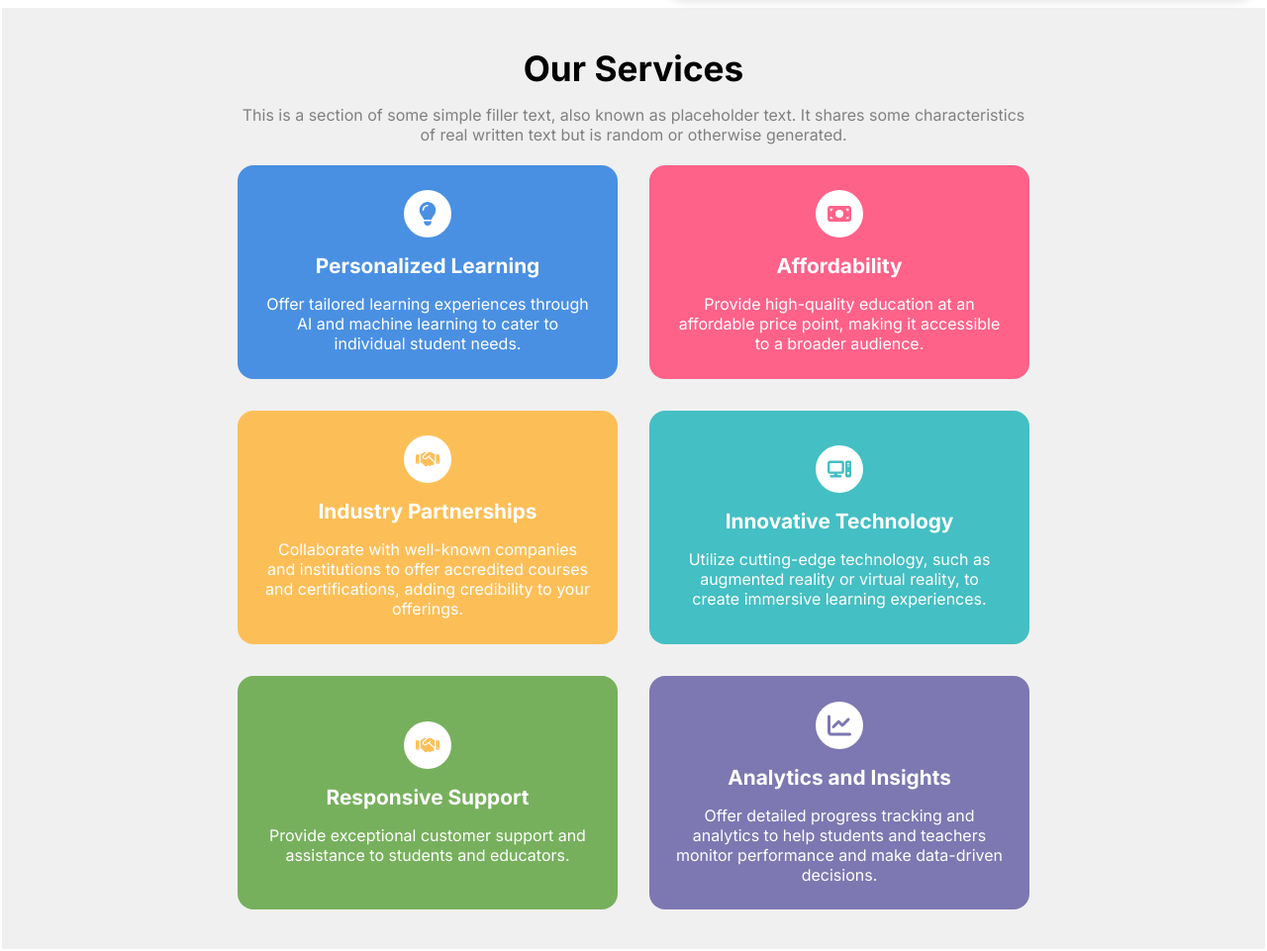
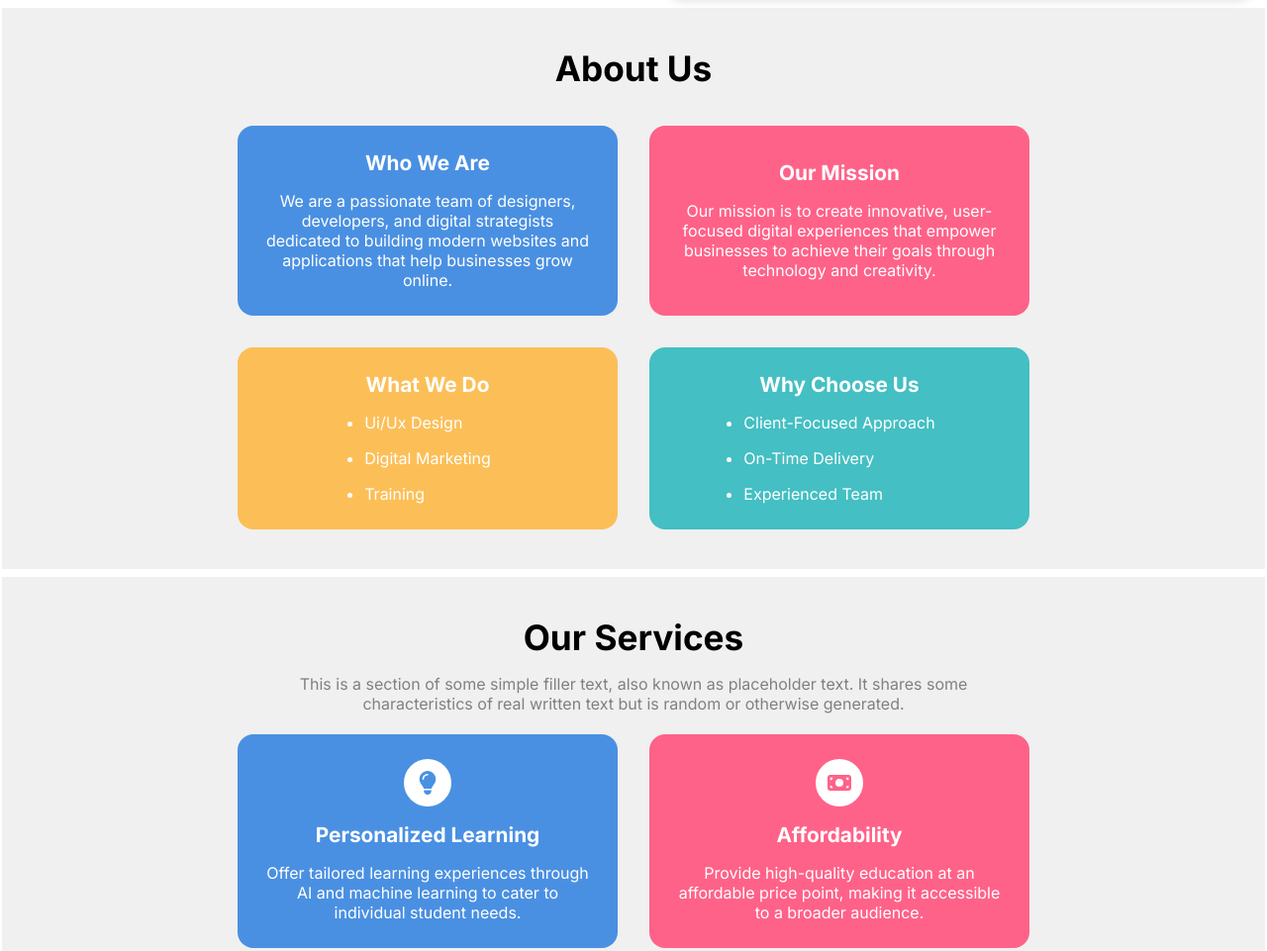
Before and after one commit to Shinigami-7/Digimotive-website, a plain HTML site: page frontend.html in a window 1280 px wide. Shown: the part 685-1646 px from the top of the page at 99% size. Drawn offline with Linux system fonts and the light colour scheme.

Commit message:
adding the about us section

```diff
--- a/frontend.html
+++ b/frontend.html
@@ -1,17 +1,15 @@
-<!DOCTYPE html>
+<!doctype html>
 <html lang="en">
   <head>
-    <meta charset="UTF-8">
-    <meta http-equiv="X-UA-Compatible" content="IE=edge">
-    <meta name="viewport" content="width=device-width, initial-scale=1.0">
+    <meta charset="UTF-8" />
+    <meta http-equiv="X-UA-Compatible" content="IE=edge" />
+    <meta name="viewport" content="width=device-width, initial-scale=1.0" />
     <title>Document</title>
-    <link rel="stylesheet" href="styles.css">
+    <link rel="stylesheet" href="styles.css" />
   </head>
   <body>
     <div class="header">
-
       <header class="header-content">
-
         <a href="#logo" class="logo">
           <img src="./images/logo.png" alt="logoImage" class="logo-icon" />
           <span class="logo-text">DigiMotive Nepal</span>
@@ -19,32 +17,36 @@
 
         <nav class="nav">
           <a href="#home" class="nav-link">Home</a>
+          <a href="#about-us" class="nav-link">About us</a>
           <a href="#our-services" class="nav-link">Services</a>
           <!-- <a href="#pricing" class="nav-link">Pricing</a> -->
           <a href="#our-teams" class="nav-link">Our Teams</a>
-                <a href="#about" class="nav-link">About</a>
         </nav>
 
-            <a href="#contact" class="contact-button">
-                Contact Us
-            </a>
+        <a href="#contact" class="contact-button"> Contact Us </a>
 
         <button type="button" class="menu-button">
-                <img src="./images/Hamburger.svg" alt="menuButton" class="menu-icon" />
+          <img
+            src="./images/Hamburger.svg"
+            alt="menuButton"
+            class="menu-icon"
+          />
         </button>
-
       </header>
-
     </div>
 
     <div class="content">
       <section id="home" class="main-section">
-
         <div class="content-left">
           <p class="section-label">Very proud to introduce</p>
           <h1 class="section-title">Digital Solutions for Limitless Growth.</h1>
           <p class="section-description">
-                    We help ambitious brands grow faster through bold ideas, smart strategies, and data-driven digital marketing. From building your online presence to creating campaigns that convert, we combine creativity with technology to deliver real results. Whether you're launching a startup or scaling an established business, we're here to turn your vision into measurable growth.
+            We help ambitious brands grow faster through bold ideas, smart
+            strategies, and data-driven digital marketing. From building your
+            online presence to creating campaigns that convert, we combine
+            creativity with technology to deliver real results. Whether you're
+            launching a startup or scaling an established business, we're here
+            to turn your vision into measurable growth.
           </p>
           <div class="button-group">
             <a href="#start" class="start-button">Start Now</a>
@@ -53,25 +55,79 @@
         </div>
 
         <div class="content-right">
-
           <div class="image-container">
-                    <img src="./images/usgs-hoS3dzgpHzw-unsplash.jpg" alt="sectionImage" class="section-image" />
+            <img
+              src="./images/usgs-hoS3dzgpHzw-unsplash.jpg"
+              alt="sectionImage"
+              class="section-image"
+            />
           </div>
-
         </div>
       </section>
     </div>
 
+    <div class="aboutUs-container">
+      <div class="main-info">
+        <h2 id="about-us" class="main-title">About Us</h2>
+        <div class="feature-grid">
+          <div class="feature-card">
+            <div class="feature-info">
+              <div class="feature-title">Who We Are</div>
+              <div class="feature-description">
+                We are a passionate team of designers, developers, and digital
+                strategists dedicated to building modern websites and
+                applications that help businesses grow online.
+              </div>
+            </div>
+          </div>
 
+          <div class="feature-card">
+            <div class="feature-info">
+              <div class="feature-title">Our Mission</div>
+              <div class="feature-description">
+                Our mission is to create innovative, user-focused digital experiences that empower businesses to achieve their goals through technology and creativity.
+              </div>
+            </div>
+          </div>
+
+          <div class="feature-card">
+            <div class="feature-info">
+              <div class="feature-title">What We Do</div>
+              <div class="feature-description">
+               <ul class="feature-list">
+                <li>Ui/Ux Design</li>
+                <li>Digital Marketing</li>
+                <li>Training</li>
+               </ul>
+              </div>
+            </div>
+          </div>
+
+          <div class="feature-card">
+            <div class="feature-info">
+              <div class="feature-title">Why Choose Us</div>
+              <div class="feature-description">
+               <ul class="feature-list">
+                <li>Client-Focused Approach</li>
+                <li>On-Time Delivery</li>
+                <li>Experienced Team</li>
+               </ul>
+              </div>
+            </div>
+          </div>
+        </div>
+
+      </div>
+    </div>
 
     <div class="feature-container">
       <div class="feature-content">
         <div class="main-info">
-                <h2 id="our-services" class="main-title">
-                    Our Services
-                </h2>
+          <h2 id="our-services" class="main-title">Our Services</h2>
           <p class="main-description">
-                    This is a section of some simple filler text, also known as placeholder text. It shares some characteristics of real written text but is random or otherwise generated.
+            This is a section of some simple filler text, also known as
+            placeholder text. It shares some characteristics of real written
+            text but is random or otherwise generated.
           </p>
         </div>
 
@@ -79,84 +135,79 @@
           <!-- card 1 -->
           <div class="feature-card">
             <div class="icon-container">
-                        <img class="feature-svg" src="./images/PersonalizedLearn.svg"/>
+              <img class="feature-svg" src="./images/PersonalizedLearn.svg" />
             </div>
             <div class="feature-info">
-                        <div class="feature-title">
-                            Personalized Learning
-                        </div>
+              <div class="feature-title">Personalized Learning</div>
               <div class="feature-description">
-                            Offer tailored learning experiences through AI and machine learning to cater to individual student needs.
+                Offer tailored learning experiences through AI and machine
+                learning to cater to individual student needs.
               </div>
             </div>
           </div>
           <!-- card 2 -->
           <div class="feature-card">
             <div class="icon-container">
-                        <img class="feature-svg" src="./images/Affordability.svg"/>
+              <img class="feature-svg" src="./images/Affordability.svg" />
             </div>
             <div class="feature-info">
-                        <div class="feature-title">
-                            Affordability
-                        </div>
+              <div class="feature-title">Affordability</div>
               <div class="feature-description">
-                            Provide high-quality education at an affordable price point, making it accessible to a broader audience.
+                Provide high-quality education at an affordable price point,
+                making it accessible to a broader audience.
               </div>
             </div>
           </div>
           <!-- card 3 -->
           <div class="feature-card">
             <div class="icon-container">
-                        <img class="feature-svg" src="./images/IndustryPatner.svg"/>
+              <img class="feature-svg" src="./images/IndustryPatner.svg" />
             </div>
             <div class="feature-info">
-                        <div class="feature-title">
-                            Industry Partnerships
-                        </div>
+              <div class="feature-title">Industry Partnerships</div>
               <div class="feature-description">
-                            Collaborate with well-known companies and institutions to offer accredited courses and certifications, adding credibility to your offerings.
+                Collaborate with well-known companies and institutions to offer
+                accredited courses and certifications, adding credibility to
+                your offerings.
               </div>
             </div>
           </div>
           <!-- card 4 -->
           <div class="feature-card">
             <div class="icon-container">
-                        <img class="feature-svg" src="./images/InnovativeTech.svg"/>
+              <img class="feature-svg" src="./images/InnovativeTech.svg" />
             </div>
             <div class="feature-info">
-                        <div class="feature-title">
-                            Innovative Technology
-                        </div>
+              <div class="feature-title">Innovative Technology</div>
               <div class="feature-description">
-                            Utilize cutting-edge technology, such as augmented reality or virtual reality, to create immersive learning experiences.
+                Utilize cutting-edge technology, such as augmented reality or
+                virtual reality, to create immersive learning experiences.
               </div>
             </div>
           </div>
           <!-- card 5 -->
           <div class="feature-card">
             <div class="icon-container">
-                        <img class="feature-svg" src="./images/IndustryPatner.svg"/>
+              <img class="feature-svg" src="./images/IndustryPatner.svg" />
             </div>
             <div class="feature-info">
-                        <div class="feature-title">
-                            Responsive Support
-                        </div>
+              <div class="feature-title">Responsive Support</div>
               <div class="feature-description">
-                            Provide exceptional customer support and assistance to students and educators.
+                Provide exceptional customer support and assistance to students
+                and educators.
               </div>
             </div>
           </div>
           <!-- card 6 -->
           <div class="feature-card">
             <div class="icon-container">
-                        <img class="feature-svg" src="./images/Analytics.svg"/>
+              <img class="feature-svg" src="./images/Analytics.svg" />
             </div>
             <div class="feature-info">
-                        <div class="feature-title">
-                            Analytics and Insights
-                        </div>
+              <div class="feature-title">Analytics and Insights</div>
               <div class="feature-description">
-                            Offer detailed progress tracking and analytics to help students and teachers monitor performance and make data-driven decisions.
+                Offer detailed progress tracking and analytics to help students
+                and teachers monitor performance and make data-driven decisions.
               </div>
             </div>
           </div>
@@ -166,59 +217,51 @@
 
     <div class="testimonial-container">
       <div class="testimonial-content">
-            <h2 id="our-teams" class="testimonial-title">
-                Our Teams
-            </h2>
+        <h2 id="our-teams" class="testimonial-title">Our Teams</h2>
         <div class="testimonial-grid">
           <!-- card 1 -->
           <div class="testimonial-card">
             <div class="testimonial-text">
-                        “StudySync revolutionized my classroom! Engaging content and teacher resources make learning enjoyable. Highly recommended for educators.”
+              “StudySync revolutionized my classroom! Engaging content and
+              teacher resources make learning enjoyable. Highly recommended for
+              educators.”
             </div>
             <div class="testimonial-avatar">
-                        <img src="./images/chairman.jpg"/>
+              <img src="./images/chairman.jpg" />
             </div>
             <div class="testimonial-details">
-                        <h3 class="testimonial-name">
-                            Ankit Thapa
-                        </h3>
-                        <p class="testimonial-desc">
-                            Chairman
-                        </p>
+              <h3 class="testimonial-name">Ankit Thapa</h3>
+              <p class="testimonial-desc">Chairman</p>
             </div>
           </div>
           <!-- card 2 -->
           <div class="testimonial-card">
             <div class="testimonial-text">
-                        “StudySync transformed our family's learning journey. Safe, interactive, and progress tracking features are invaluable for parents.”
+              “StudySync transformed our family's learning journey. Safe,
+              interactive, and progress tracking features are invaluable for
+              parents.”
             </div>
             <div class="testimonial-avatar">
-                        <img src="./images/executive.jpg"/>
+              <img src="./images/executive.jpg" />
             </div>
             <div class="testimonial-details">
-                        <h3 class="testimonial-name">
-                            Sakshyam Sapkota
-                        </h3>
-                        <p class="testimonial-desc">
-                            Executive
-                        </p>
+              <h3 class="testimonial-name">Sakshyam Sapkota</h3>
+              <p class="testimonial-desc">Executive</p>
             </div>
           </div>
           <!-- card 3 -->
           <div class="testimonial-card">
             <div class="testimonial-text">
-                        “StudySync, a true game-changer! Flexible content, tailored assessments, and excellent support. Integral to our school district's success.”
+              “StudySync, a true game-changer! Flexible content, tailored
+              assessments, and excellent support. Integral to our school
+              district's success.”
             </div>
             <div class="testimonial-avatar">
-                        <img src="./images/executives.jpg"/>
+              <img src="./images/executives.jpg" />
             </div>
             <div class="testimonial-details">
-                        <h3 class="testimonial-name">
-                            Lhakpa Tsheri Sherpa
-                        </h3>
-                        <p class="testimonial-desc">
-                            Executive
-                        </p>
+              <h3 class="testimonial-name">Lhakpa Tsheri Sherpa</h3>
+              <p class="testimonial-desc">Executive</p>
             </div>
           </div>
         </div>
@@ -229,11 +272,10 @@
       <div class="newsletter-content">
         <!-- left part  -->
         <div class="news-left">
-                <img src="./images/img.png" loading="lazy" alt="news-img"/>
+          <img src="./images/img.png" loading="lazy" alt="news-img" />
         </div>
         <!-- right part -->
         <div class="news-right">
-
           <div class="news-info">
             <h2 class="news-title">Get the latest updates</h2>
 
@@ -241,37 +283,26 @@
           </div>
 
           <form class="news-form">
-
             <input class="news-email" placeholder="Email" />
-                    <button class="news-send-button">
-                        Send
-                    </button>
-
+            <button class="news-send-button">Send</button>
           </form>
 
           <div class="privacy-policy">
             By signing up to our newsletter you agree to our
-                    <a class="news-link">
-                        Terms of Service
-                    </a>
+            <a class="news-link"> Terms of Service </a>
             and
-                    <a class="news-link">
-                        Privacy policy
-                    </a>
+            <a class="news-link"> Privacy policy </a>
           </div>
-
         </div>
       </div>
     </div>
 
     <div class="footer-container">
       <footer class="footer">
-
         <div class="footer-top">
-
           <div class="comp-logo">
             <a class="logo-link" href="#home">
-                        <img class="logo-svg" src="./images/logo.png"/>
+              <img class="logo-svg" src="./images/logo.png" />
               DigiMotive Nepal
             </a>
           </div>
@@ -295,9 +326,7 @@
         <div class="footer-grid">
           <!-- column 1 -->
           <div class="footer-grid-column">
-                            <div class="footer-grid-heading">
-                                Products
-                            </div>
+            <div class="footer-grid-heading">Products</div>
             <ul class="footer-links-list">
               <li>
                 <a href="#overview" class="footer-link">Overview</a>
@@ -315,9 +344,7 @@
           </div>
           <!-- column 2 -->
           <div class="footer-grid-column">
-                            <div class="footer-grid-heading">
-                                Company
-                            </div>
+            <div class="footer-grid-heading">Company</div>
             <ul class="footer-links-list">
               <li>
                 <a href="#overview" class="footer-link">About</a>
@@ -338,9 +365,7 @@
           </div>
           <!-- column 3 -->
           <div class="footer-grid-column">
-                            <div class="footer-grid-heading">
-                                Support
-                            </div>
+            <div class="footer-grid-heading">Support</div>
             <ul class="footer-links-list">
               <li>
                 <a href="#overview" class="footer-link">Contact</a>
@@ -358,9 +383,7 @@
           </div>
           <!-- column 4 -->
           <div class="footer-grid-column">
-                            <div class="footer-grid-heading">
-                                Legal
-                            </div>
+            <div class="footer-grid-heading">Legal</div>
             <ul class="footer-links-list">
               <li>
                 <a href="#overview" class="footer-link">Terms of Service</a>
@@ -371,13 +394,12 @@
               <li>
                 <a href="#overview" class="footer-link">Cookie Settings</a>
               </li>
-
             </ul>
           </div>
         </div>
       </footer>
       <div class="footer-copyright">
-            © 2021 - Present StudySync. All rights reserved.
+        © 2026 - DigiMotive Nepal. All rights reserved.
       </div>
     </div>
   </body>
--- a/styles.css
+++ b/styles.css
@@ -306,10 +306,19 @@ body {
   }
 }
 
+.aboutUs-container {
+  background-color: var(--light-gray);
+  padding: 2.5rem 0;
+  text-align: center;
+  margin-bottom: .5rem;
+
+}
+
 .feature-container {
   background-color: var(--light-gray);
   padding: 2.5rem 0;
   text-align: center;
+
 }
 
 .feature-content {
@@ -322,6 +331,9 @@ body {
   display: flex;
   flex-direction: column;
   gap: 1rem;
+  max-width: 800px;
+  margin: 0 auto;
+  padding: 0 2rem;
 }
 
 .main-title {
@@ -350,6 +362,14 @@ body {
   background-color: #6d7890;
   padding: 1.6rem;
   border-radius: 1rem;
+  gap: 1rem;
+}
+
+.feature-list{
+  display: flex;
+  text-align: start;
+  list-style-type: disc;
+  flex-direction: column;
   gap: 1rem;
 }
 .feature-info {
```
Lines whose indentation alone changed are shown as unchanged.
